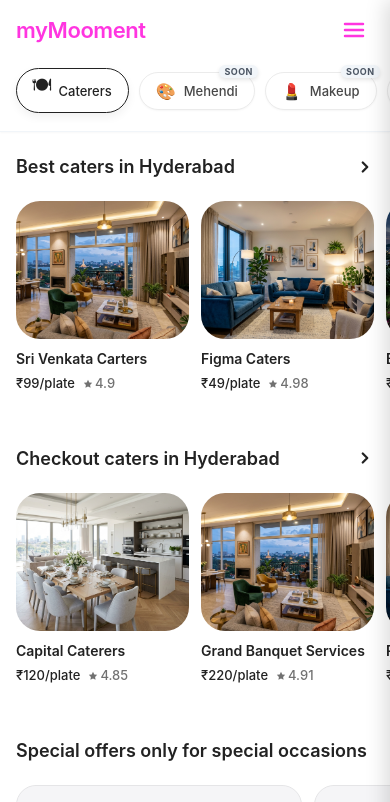
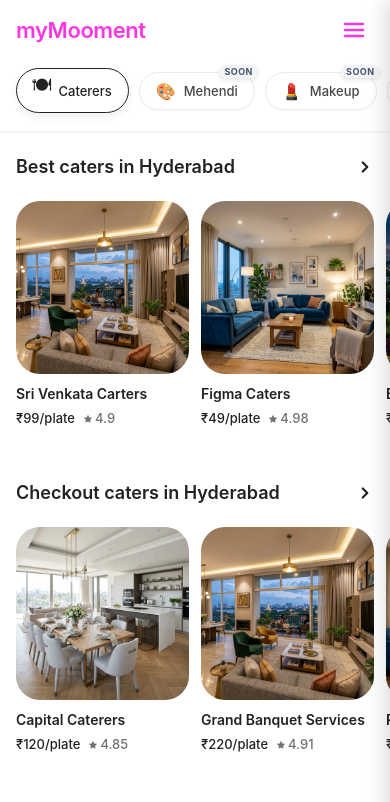
Before and after one commit to Abhar21/myTestCust, a React (Vite) app: page / in a window 390 px wide. Shown: the top 802 px of the page. Built offline with nearby package versions, Linux system fonts and the light colour scheme.

Commit message:
Increase vendor image size on mobile

```diff
--- a/src/responsive.css
+++ b/src/responsive.css
@@ -354,4 +354,9 @@
     padding-right: 16px !important;
     width: auto !important;
   }
+
+  /* Increase vendor image size on mobile */
+  .card-image-wrapper {
+    aspect-ratio: 1 / 1 !important;
+  }
 }
```
